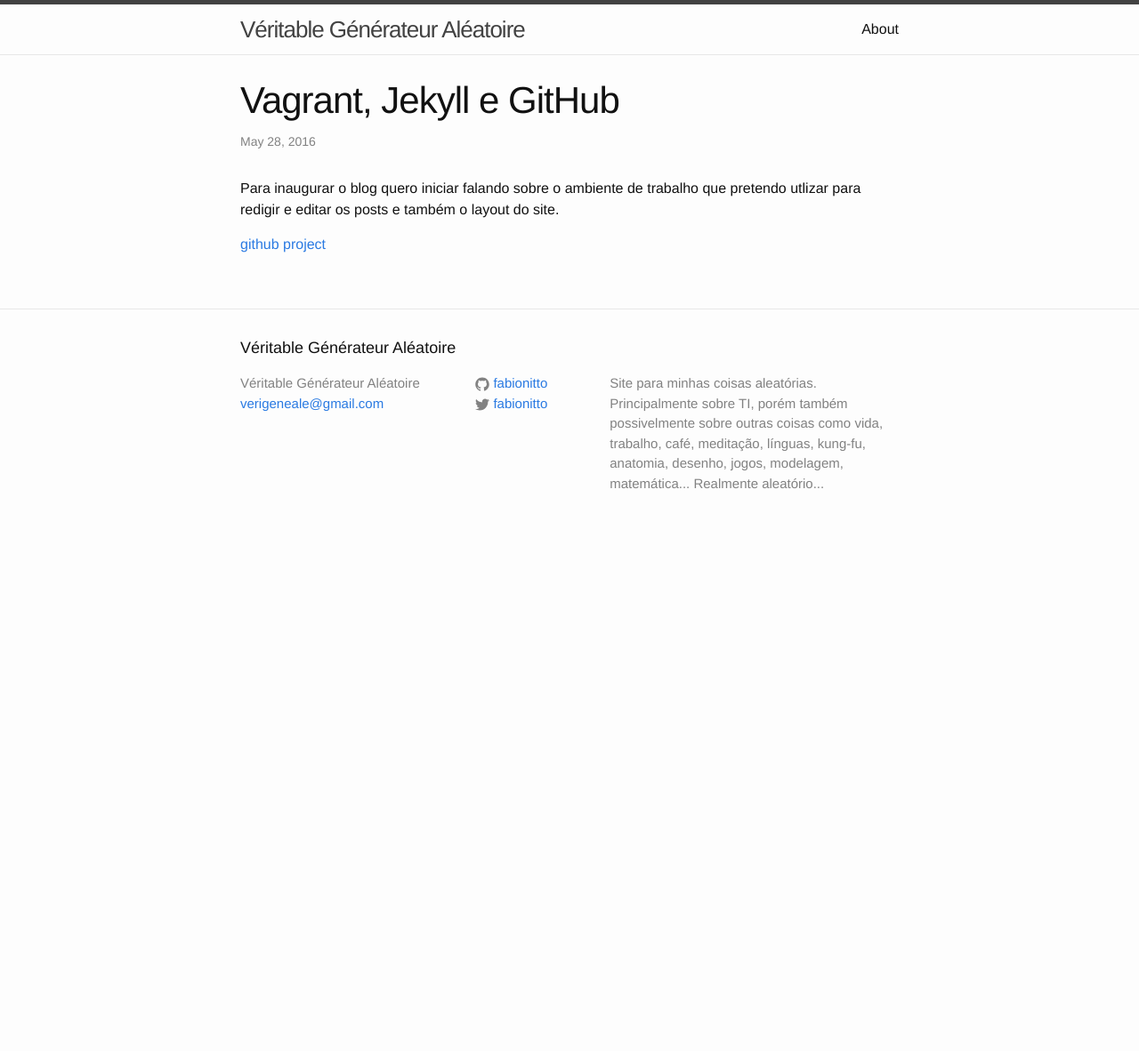
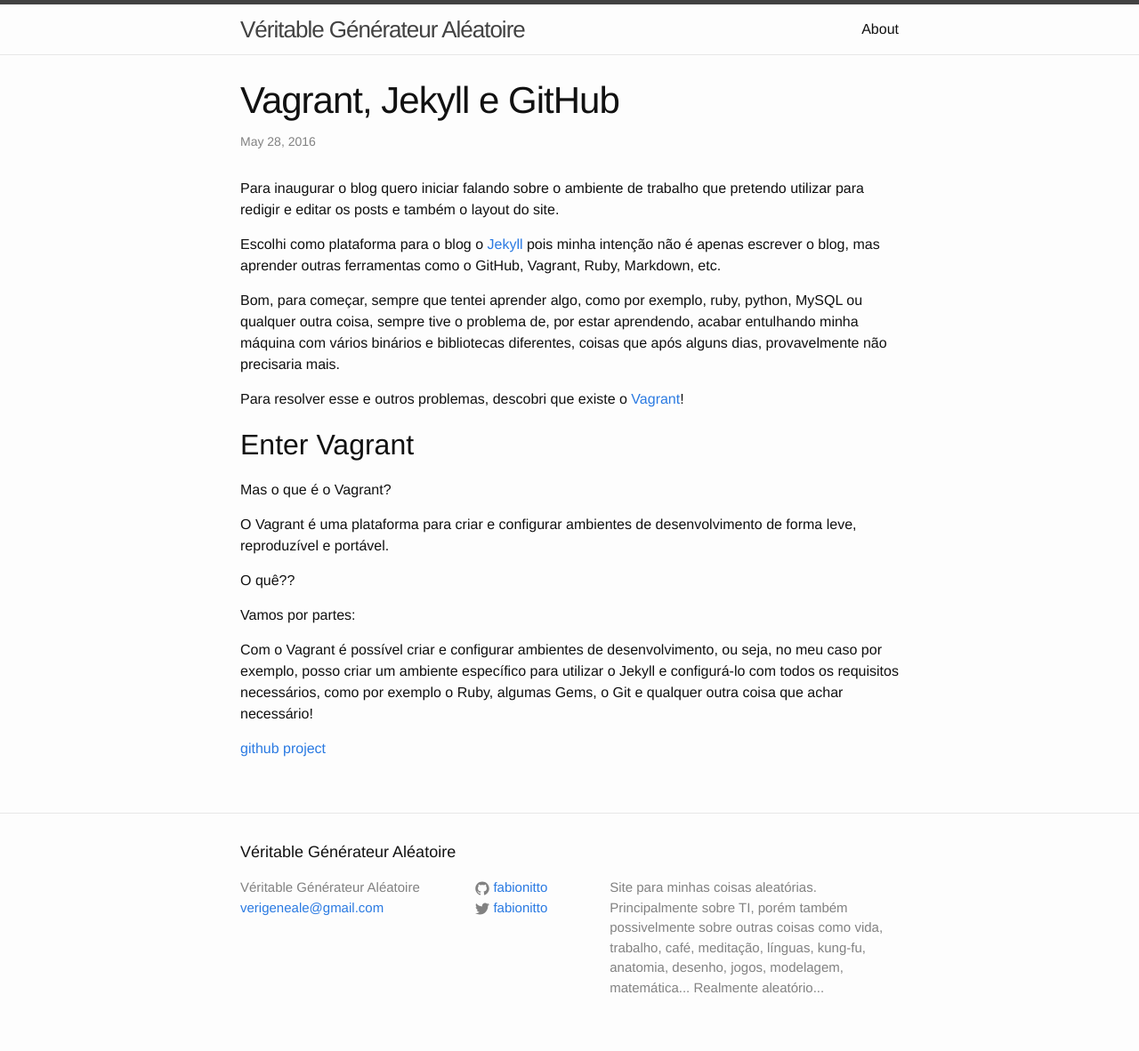
Before and after one commit to fabionitto/fabionitto.github.io, a Jekyll site: the page built from _posts/2016-05-28-vagrant-jekyll-github.md, in a window 1280 px wide. Shown: the whole page at 89% size. Built offline with Jekyll 4.4.1, drawn with Linux system fonts in a browser that asks for light colours; comment, search, counter and statistics services are not loaded; before the commit the page ends 900 px from its top, so only the background shows below that.

Commit message:
Vagrant-Jekyll-Github previa

```diff
--- a/_posts/2016-05-28-vagrant-jekyll-github.md
+++ b/_posts/2016-05-28-vagrant-jekyll-github.md
@@ -5,6 +5,24 @@ comments: true
 ---
 
 Para inaugurar o blog quero iniciar falando sobre o ambiente de trabalho que pretendo
-utlizar para redigir e editar os posts e também o layout do site.
+utilizar para redigir e editar os posts e também o layout do site.
+
+Escolhi como plataforma para o blog o [Jekyll](https://jekyllrb.com) pois minha intenção não é apenas escrever o blog, mas aprender outras ferramentas como o GitHub, Vagrant, Ruby, Markdown, etc.
+
+Bom, para começar, sempre que tentei aprender algo, como por exemplo, ruby, python, MySQL ou qualquer outra coisa, sempre tive o problema de, por estar aprendendo, acabar entulhando minha máquina com vários binários e bibliotecas diferentes, coisas que após alguns dias, provavelmente não precisaria mais.
+
+Para resolver esse e outros problemas, descobri que existe o [Vagrant](https://www.vagrantup.com/)!
+
+## Enter Vagrant
+
+Mas o que é o Vagrant?
+
+O Vagrant é uma plataforma para criar e configurar ambientes de desenvolvimento de forma leve, reproduzível e portável.
+
+O quê??
+
+Vamos por partes:
+
+Com o Vagrant é possível criar e configurar ambientes de desenvolvimento, ou seja, no meu caso por exemplo, posso criar um ambiente específico para utilizar o Jekyll e configurá-lo com todos os requisitos necessários, como por exemplo o Ruby, algumas Gems, o Git e qualquer outra coisa que achar necessário!
 
 [github project](https://github.com/fabionitto/jekyll-worktable)
```
